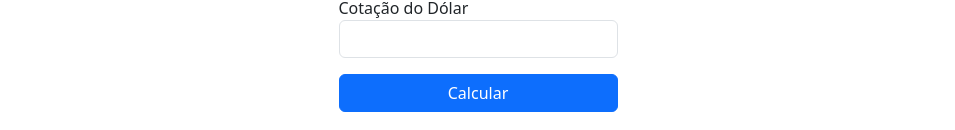
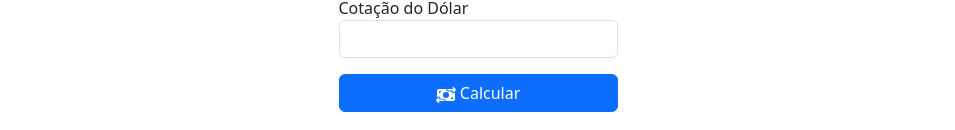
Before and after one commit to Henrincode/aula-react-dolar, a React (Vite) app: page / in a window 1280 px wide. Shown: the part 822-952 px from the top of the page, without its empty margins (162-1117 px from the left). Built offline with nearby package versions, Linux system fonts and the light colour scheme.

Commit message:
build: instalando biblioteca react-icons

```diff
--- a/package.json
+++ b/package.json
@@ -13,6 +13,7 @@
     "bootstrap": "^5.3.7",
     "react": "^19.1.0",
     "react-dom": "^19.1.0",
+    "react-icons": "^5.5.0",
     "sass": "^1.90.0"
   },
   "devDependencies": {
--- a/src/components/CalcDollar/index.jsx
+++ b/src/components/CalcDollar/index.jsx
@@ -1,14 +1,15 @@
 import styles from "./CalcDollar.module.scss";
+import { FaMoneyBillTransfer } from "react-icons/fa6";
 
 export default function CalcDollar() {
   const mensagem = function () {
     // alert("Bora");
-    const reais = document.querySelector('#reais').value
-    const cotacao = document.querySelector('#cotacao').value
+    const reais = document.querySelector("#reais").value;
+    const cotacao = document.querySelector("#cotacao").value;
 
-    const resultado = reais / cotacao
+    const resultado = reais / cotacao;
 
-    alert(`$${resultado.toFixed(2).replace('.',',')}`)
+    alert(`$${resultado.toFixed(2).replace(".", ",")}`);
   };
   return (
     <form className="w-25 m-auto pt-5 pb-5">
@@ -25,7 +26,7 @@ export default function CalcDollar() {
         onClick={mensagem}
         className="btn btn-primary w-100"
       >
-        Calcular
+        <FaMoneyBillTransfer size={20} color='white' /> Calcular
       </button>
     </form>
   );
```
Also changed, not shown: 1 other file (tests, documents, lock files or other folders).
